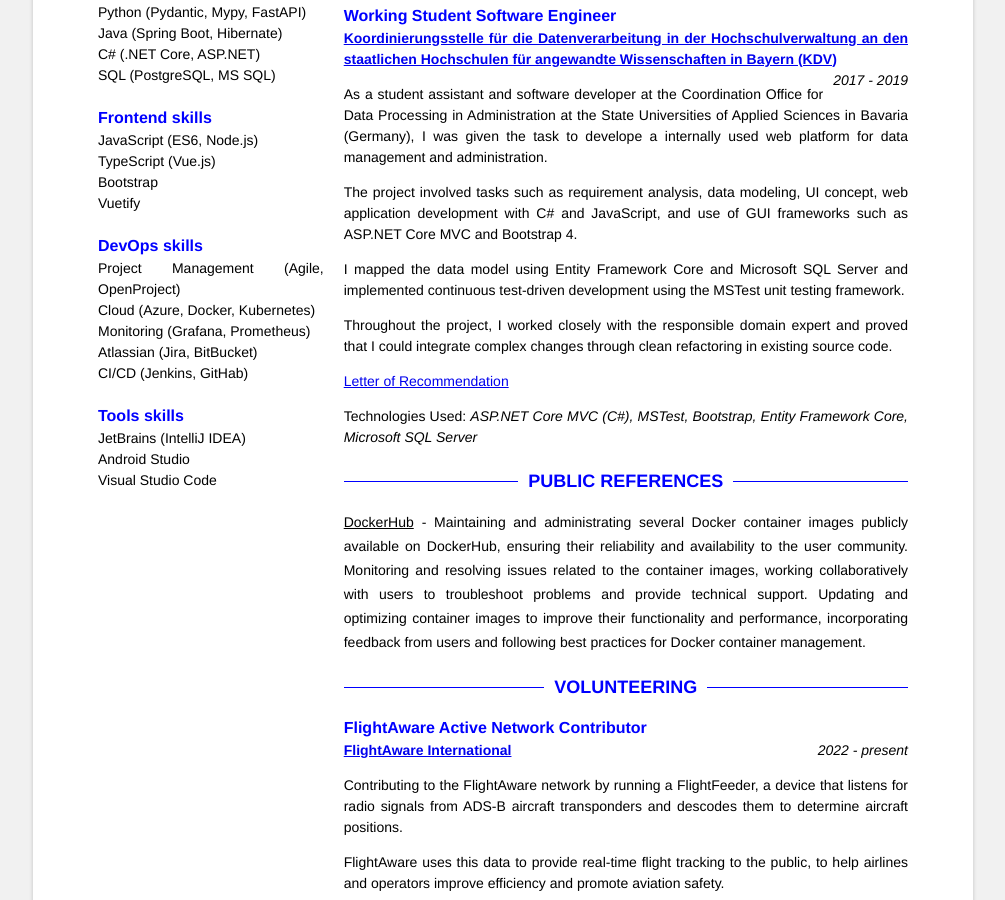
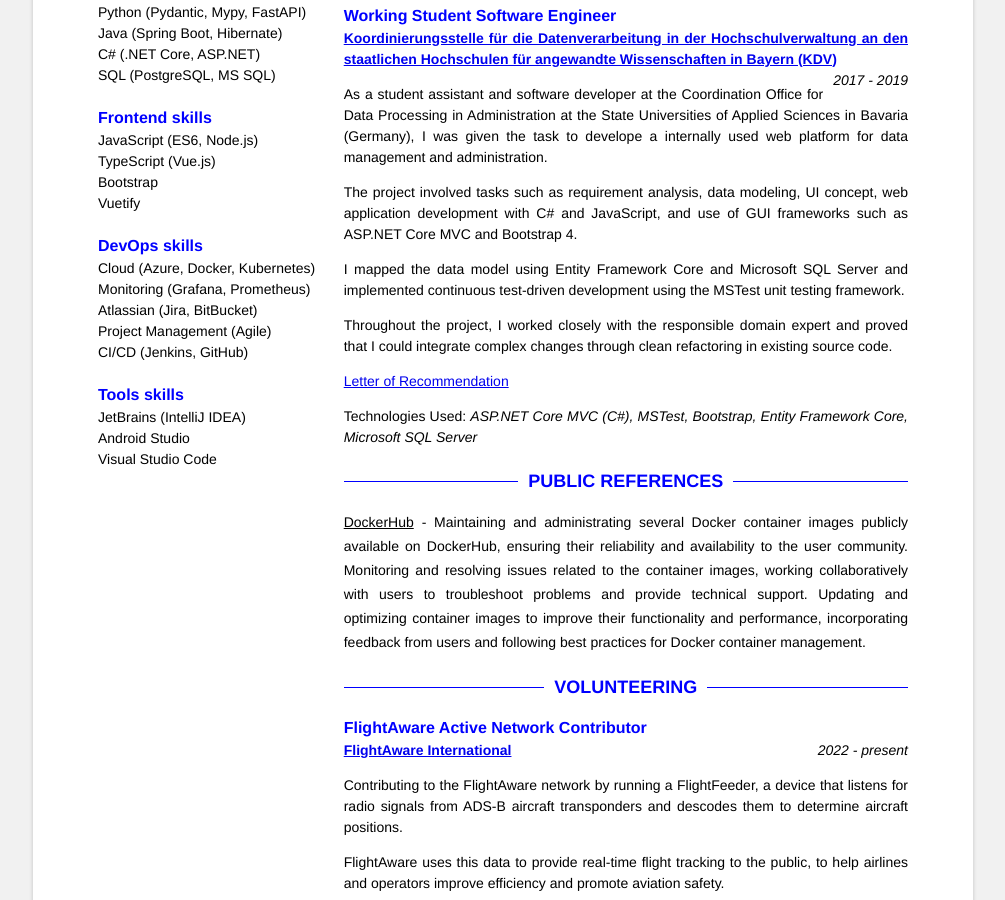
Before and after one commit to dotWee/dotWee.github.io, a Jekyll site: the page built from resume.html, in a window 1280 px wide and 900 px high, scrolled down 1367 px. Shown: the whole window, without its empty margins (137-1142 px from the left). Built offline with Jekyll 4.4.1, drawn with Linux system fonts in a browser that asks for light colours.

Commit message:
Update resume skills in YAML file
Removed specific DevOps tools, updated Project Management and CI/CD skills.

```diff
--- a/_data/resume.yml
+++ b/_data/resume.yml
@@ -51,11 +51,11 @@
       - Vuetify
   - category: DevOps
     skill:
-      - Project Management (Agile, OpenProject)
       - Cloud (Azure, Docker, Kubernetes)
       - Monitoring (Grafana, Prometheus)
       - Atlassian (Jira, BitBucket)
-      - CI/CD (Jenkins, GitHab)
+      - Project Management (Agile)
+      - CI/CD (Jenkins, GitHub)
   - category: Tools
     skill:
       - JetBrains (IntelliJ IDEA)
```
